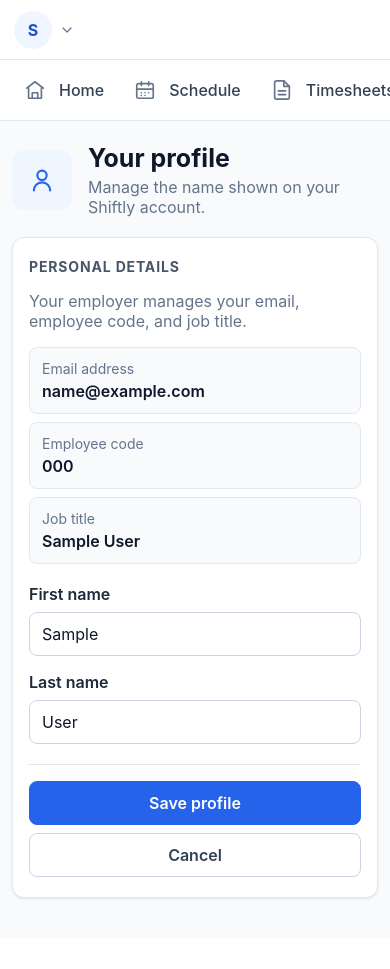
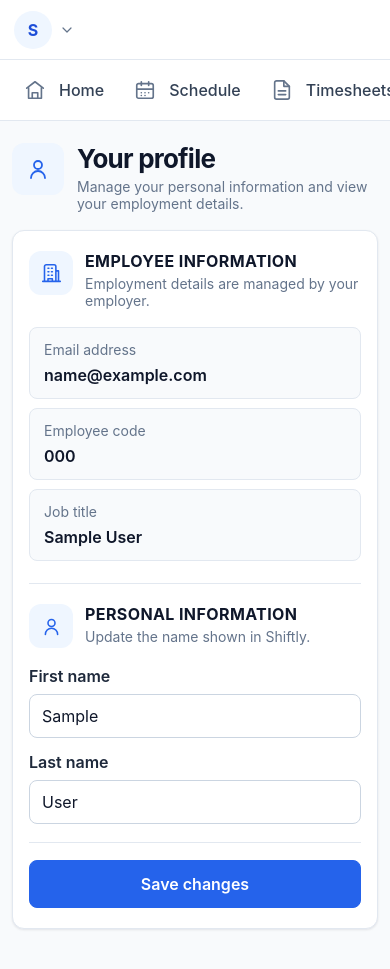
Before and after one commit to astigPree/Shiftly, a Django app: page /profile/ in a window 390 px wide. Before the commit the page ends 900 px from the top, so only its background shows below. Run offline with Django 4.2, Linux system fonts and the light colour scheme; the visitor is signed in with stand-in values (Sample User, id 1); tables that the repository leaves empty hold one stand-in row (values such as "Sample post"); parts of the project's set-up code (start-up, migrations or seed data) failed here and were passed over.

Commit message:
Clarify employee profile information

```diff
--- a/static/css/employee-profile.css
+++ b/static/css/employee-profile.css
@@ -856,3 +856,235 @@
     border-left: 0;
   }
 }
+
+.employee-self-profile {
+  width: min(100%, 1080px);
+  margin: 0 auto;
+}
+
+.employee-self-profile__heading {
+  display: flex;
+  align-items: center;
+  gap: 18px;
+  margin: 0 0 24px;
+}
+
+.employee-self-profile__page-icon,
+.employee-self-profile__section-icon {
+  display: grid;
+  flex: 0 0 auto;
+  place-items: center;
+  color: var(--color-primary);
+  background: var(--color-primary-50);
+  border-radius: var(--radius-lg);
+}
+
+.employee-self-profile__page-icon {
+  width: 68px;
+  height: 68px;
+}
+
+.employee-self-profile__page-icon .icon {
+  width: 30px;
+  height: 30px;
+}
+
+.employee-self-profile__heading h1 {
+  margin: 0 0 4px;
+  font-size: clamp(26px, 3vw, 36px);
+  letter-spacing: -0.03em;
+}
+
+.employee-self-profile__heading p,
+.employee-self-profile__section-heading p {
+  margin: 0;
+  color: var(--color-text-muted);
+}
+
+.employee-self-profile__heading p {
+  font-size: var(--text-lg);
+}
+
+.employee-self-profile__card {
+  padding: 28px 32px;
+  background: var(--color-surface);
+  border: 1px solid var(--color-border);
+  border-radius: var(--radius-lg);
+  box-shadow: var(--shadow-card);
+}
+
+.employee-self-profile__section-heading {
+  display: flex;
+  align-items: center;
+  gap: 17px;
+}
+
+.employee-self-profile__section-icon {
+  width: 56px;
+  height: 56px;
+}
+
+.employee-self-profile__section-icon .icon {
+  width: 25px;
+  height: 25px;
+}
+
+.employee-self-profile__section-heading h2 {
+  margin: 0 0 4px;
+  font-size: var(--text-base);
+  font-weight: 700;
+  letter-spacing: 0.025em;
+  text-transform: uppercase;
+}
+
+.employee-self-profile__section-heading p {
+  font-size: var(--text-base);
+}
+
+.employee-self-profile__details {
+  display: grid;
+  grid-template-columns: repeat(3, minmax(0, 1fr));
+  gap: 14px;
+  margin: 24px 0 0;
+}
+
+.employee-self-profile__details > div {
+  display: grid;
+  min-width: 0;
+  min-height: 82px;
+  align-content: center;
+  gap: 7px;
+  padding: 14px 16px;
+  background: var(--color-gray-50);
+  border: 1px solid var(--color-border);
+  border-radius: var(--radius-md);
+}
+
+.employee-self-profile__details dt {
+  color: var(--color-text-muted);
+  font-size: var(--text-sm);
+}
+
+.employee-self-profile__details dd {
+  min-width: 0;
+  margin: 0;
+  font-size: var(--text-lg);
+  font-weight: 600;
+  overflow-wrap: anywhere;
+}
+
+.employee-self-profile__personal {
+  margin-top: 28px;
+  padding-top: 25px;
+  border-top: 1px solid var(--color-border);
+}
+
+.employee-self-profile__personal form {
+  margin: 24px 0 0;
+}
+
+.employee-self-profile__personal .error-list {
+  margin: 0 0 16px;
+}
+
+.employee-self-profile__form-grid {
+  gap: 18px 20px;
+}
+
+.employee-self-profile__actions {
+  display: flex;
+  justify-content: flex-end;
+  margin-top: 24px;
+  padding-top: 17px;
+  border-top: 1px solid var(--color-border);
+}
+
+.employee-self-profile__actions button {
+  min-height: 48px;
+  padding: 0 20px;
+}
+
+@media (max-width: 760px) {
+  .employee-self-profile__details {
+    grid-template-columns: repeat(2, minmax(0, 1fr));
+  }
+}
+
+@media (max-width: 640px) {
+  .employee-self-profile__heading {
+    align-items: flex-start;
+    gap: 13px;
+    margin-bottom: 18px;
+  }
+
+  .employee-self-profile__page-icon {
+    width: 52px;
+    height: 52px;
+  }
+
+  .employee-self-profile__page-icon .icon {
+    width: 24px;
+    height: 24px;
+  }
+
+  .employee-self-profile__heading p,
+  .employee-self-profile__section-heading p {
+    font-size: var(--text-sm);
+  }
+
+  .employee-self-profile__card {
+    padding: 20px 16px;
+  }
+
+  .employee-self-profile__section-heading {
+    align-items: flex-start;
+    gap: 12px;
+  }
+
+  .employee-self-profile__section-icon {
+    width: 44px;
+    height: 44px;
+  }
+
+  .employee-self-profile__section-icon .icon {
+    width: 21px;
+    height: 21px;
+  }
+
+  .employee-self-profile__details {
+    grid-template-columns: minmax(0, 1fr);
+    gap: 9px;
+    margin-top: 18px;
+  }
+
+  .employee-self-profile__details > div {
+    min-height: 72px;
+    padding: 12px 14px;
+  }
+
+  .employee-self-profile__details dd {
+    font-size: var(--text-base);
+  }
+
+  .employee-self-profile__personal {
+    margin-top: 22px;
+    padding-top: 20px;
+  }
+
+  .employee-self-profile__personal form {
+    margin-top: 18px;
+  }
+
+  .employee-self-profile__form-grid {
+    grid-template-columns: minmax(0, 1fr);
+    gap: 14px;
+  }
+
+  .employee-self-profile__actions {
+    margin-top: 18px;
+  }
+
+  .employee-self-profile__actions button {
+    width: 100%;
+  }
+}
--- a/static/js/shift-confirmation.js
+++ b/static/js/shift-confirmation.js
@@ -16,6 +16,7 @@
         }
 
         event.preventDefault();
+        event.stopImmediatePropagation();
         pendingForm = form;
         title.textContent = form.dataset.confirmTitle || "Confirm this attendance action?";
         description.textContent = form.dataset.confirmDescription || "Please confirm before continuing.";
--- a/templates/accounts/profile.html
+++ b/templates/accounts/profile.html
@@ -1,30 +1,61 @@
 {% extends "layouts/employee.html" %}
 {% block title %}Profile | Shiftly{% endblock %}
 {% block app_content %}
-<section class="form-page" aria-labelledby="profile-title">
-  <header class="form-page-heading">
-    <span class="form-heading-icon">{% include "components/icon.html" with icon_name="user" %}</span>
-    <div><h1 id="profile-title">Your profile</h1><p class="muted">Manage the name shown on your Shiftly account.</p></div>
+<section class="employee-self-profile" aria-labelledby="profile-title">
+  <header class="employee-self-profile__heading">
+    <span class="employee-self-profile__page-icon" aria-hidden="true">{% include "components/icon.html" with icon_name="user" %}</span>
+    <div>
+      <h1 id="profile-title">Your profile</h1>
+      <p>Manage your personal information and view your employment details.</p>
+    </div>
   </header>
-  <section class="form-card form-card--wide" aria-label="Personal profile details">
-    <h2 class="form-section-label">Personal details</h2>
-    <p class="muted">Your employer manages your email, employee code, and job title.</p>
-    {% if form.non_field_errors %}<div class="error-list" role="alert">{{ form.non_field_errors }}</div>{% endif %}
-    <form method="post" novalidate>
-      {% csrf_token %}
-      <div class="form-readonly-list" aria-label="Employer managed details">
-        <div class="form-readonly-item"><span>Email address</span><strong>{{ request.user.email }}</strong></div>
-        <div class="form-readonly-item"><span>Employee code</span><strong>{{ employee.employee_code }}</strong></div>
-        <div class="form-readonly-item"><span>Job title</span><strong>{{ employee.job_title|default:"Not specified" }}</strong></div>
-      </div>
-      <div class="form-grid">
-        {% for field in form %}{% include "components/form_field.html" with field=field %}{% endfor %}
-      </div>
-      <div class="form-actions">
-        <a class="form-cancel-link" href="{% url 'attendance:my_attendance' %}">Cancel</a>
-        <button type="submit">Save profile</button>
-      </div>
-    </form>
-  </section>
+
+  <div class="employee-self-profile__card">
+    <section aria-labelledby="employee-information-title">
+      <header class="employee-self-profile__section-heading">
+        <span class="employee-self-profile__section-icon" aria-hidden="true">{% include "components/icon.html" with icon_name="building" %}</span>
+        <div>
+          <h2 id="employee-information-title">Employee information</h2>
+          <p>Employment details are managed by your employer.</p>
+        </div>
+      </header>
+
+      <dl class="employee-self-profile__details">
+        <div>
+          <dt>Email address</dt>
+          <dd>{{ request.user.email }}</dd>
+        </div>
+        <div>
+          <dt>Employee code</dt>
+          <dd>{{ employee.employee_code }}</dd>
+        </div>
+        <div>
+          <dt>Job title</dt>
+          <dd>{{ employee.job_title|default:"Not specified" }}</dd>
+        </div>
+      </dl>
+    </section>
+
+    <section class="employee-self-profile__personal" aria-labelledby="personal-information-title">
+      <header class="employee-self-profile__section-heading">
+        <span class="employee-self-profile__section-icon" aria-hidden="true">{% include "components/icon.html" with icon_name="user" %}</span>
+        <div>
+          <h2 id="personal-information-title">Personal information</h2>
+          <p>Update the name shown in Shiftly.</p>
+        </div>
+      </header>
+
+      <form method="post" novalidate data-toast-loading-message="Saving your profile…">
+        {% csrf_token %}
+        {% if form.non_field_errors %}<div class="error-list" role="alert">{{ form.non_field_errors }}</div>{% endif %}
+        <div class="form-grid employee-self-profile__form-grid">
+          {% for field in form %}{% include "components/form_field.html" with field=field %}{% endfor %}
+        </div>
+        <footer class="employee-self-profile__actions">
+          <button type="submit">Save changes</button>
+        </footer>
+      </form>
+    </section>
+  </div>
 </section>
 {% endblock %}
--- a/templates/base.html
+++ b/templates/base.html
@@ -36,8 +36,8 @@
     </main>
   {% endblock %}
   <script src="{% static 'js/toasts.js' %}" defer></script>
+  <script src="{% static 'js/shift-confirmation.js' %}" defer></script>
   <script src="{% static 'js/form-feedback.js' %}" defer></script>
-  <script src="{% static 'js/shift-confirmation.js' %}" defer></script>
   {% block scripts %}{% endblock %}
 </body>
 </html>
```
